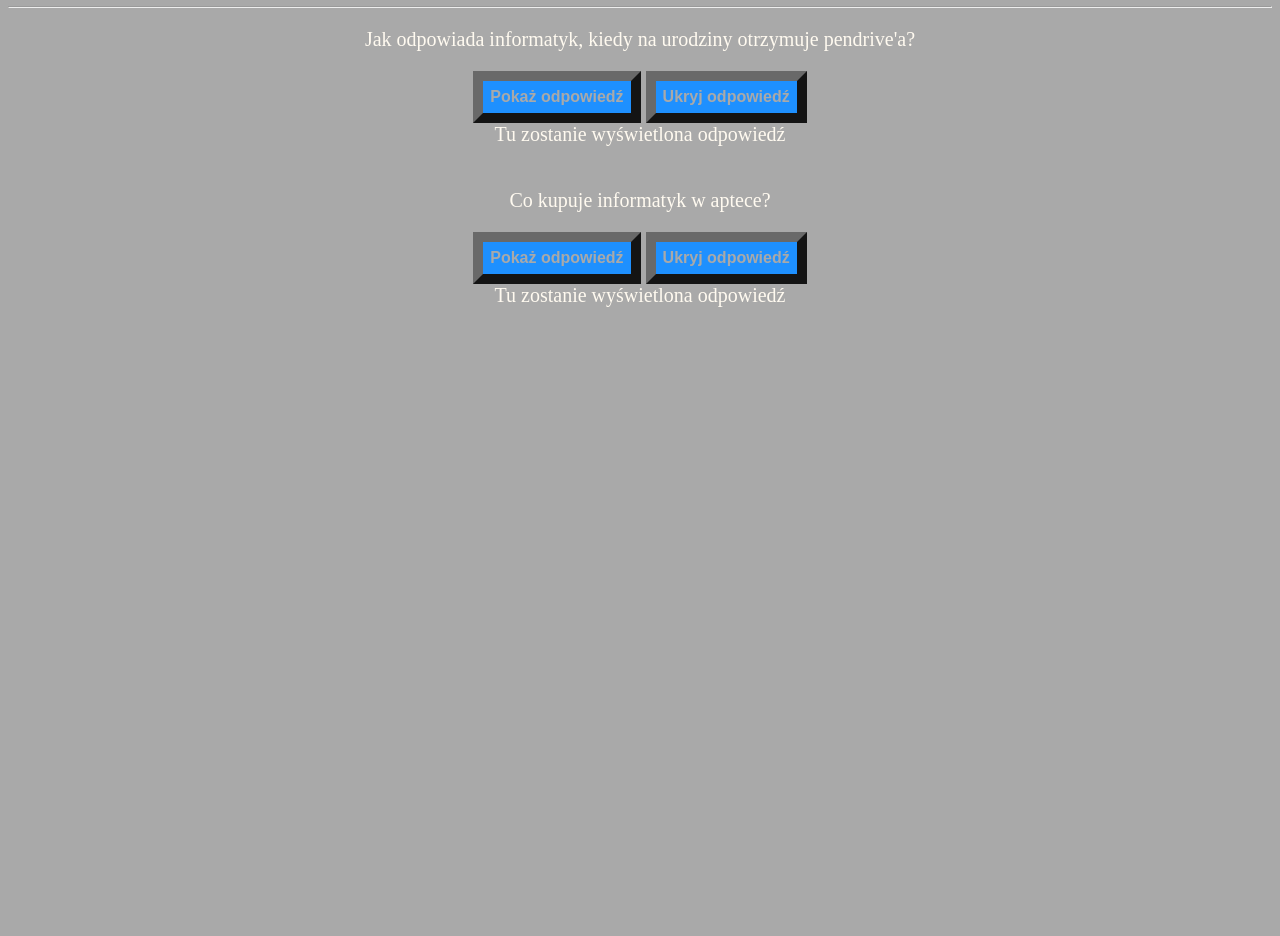
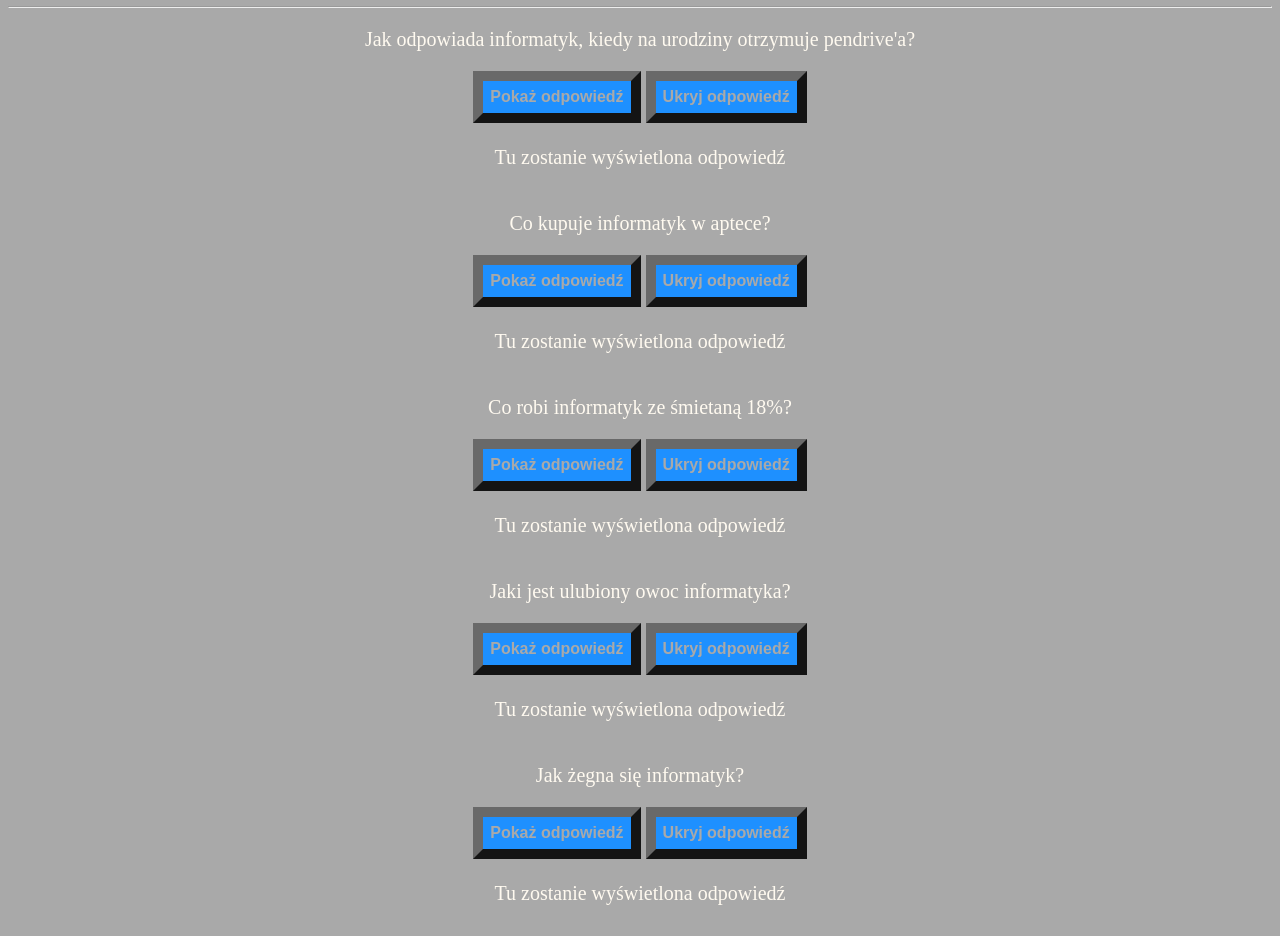
Before and after one commit to OlaJzC/zagadki, a plain HTML site: page index.html in a window 1280 px wide. Shown: the part 95-1031 px from the top of the page. Before the commit the page ends 800 px from the top, so only its background shows below. Drawn offline with Linux system fonts and the light colour scheme.

Commit message:
Update index.html

```diff
--- a/index.html
+++ b/index.html
@@ -16,11 +16,35 @@
         }
         function f3()
         {
-            document.getElementById("odp1").innerHTML="Witaminę C++";
+            document.getElementById("odp2").innerHTML="Witaminę C++";
         }
         function f4()
         {
-            document.getElementById("odp1").innerHTML=" ";
+            document.getElementById("odp2").innerHTML=" ";
+        }
+         function f5()
+        {
+            document.getElementById("odp3").innerHTML="Czeka, aż się załaduje";
+        }
+        function f6()
+        {
+            document.getElementById("odp3").innerHTML=" ";
+        }
+        function f7()
+        {
+            document.getElementById("odp4").innerHTML="Apple";
+        }
+        function f8()
+        {
+            document.getElementById("odp4").innerHTML=" ";
+        }
+        function f9()
+        {
+            document.getElementById("odp5").innerHTML="W imię Ojca i Syna i Ducha Świętego, ENTER.";
+        }
+        function f10()
+        {
+            document.getElementById("odp5").innerHTML=" ";
         }
     </script>
     <link rel="stylesheet" href="style.css" type="text/css" />
@@ -32,13 +56,41 @@
     <button onclick="f1()"> Pokaż odpowiedź </button>
     <button onclick="f2()"> Ukryj odpowiedź </button>
     <br>
+    <br>
     <div id="odp1">Tu zostanie wyświetlona odpowiedź</div>
     <br>
+
     <p>Co kupuje informatyk w aptece?</p>
     <button onclick="f3()"> Pokaż odpowiedź </button>
     <button onclick="f4()"> Ukryj odpowiedź </button>
     <br>
-    <div id="odp1">Tu zostanie wyświetlona odpowiedź</div>
     <br>
+    <div id="odp2">Tu zostanie wyświetlona odpowiedź</div>
+    <br>
+
+    <p>Co robi informatyk ze śmietaną 18%?</p>
+    <button onclick="f5()"> Pokaż odpowiedź </button>
+    <button onclick="f6()"> Ukryj odpowiedź </button>
+    <br>
+    <br>
+    <div id="odp3">Tu zostanie wyświetlona odpowiedź</div>
+    <br>
+
+    <p>Jaki jest ulubiony owoc informatyka?</p>
+    <button onclick="f7()"> Pokaż odpowiedź </button>
+    <button onclick="f8()"> Ukryj odpowiedź </button>
+    <br>
+    <br>
+    <div id="odp4">Tu zostanie wyświetlona odpowiedź</div>
+    <br>
+
+    <p>Jak żegna się informatyk?</p>
+    <button onclick="f9()"> Pokaż odpowiedź </button>
+    <button onclick="f10()"> Ukryj odpowiedź </button>
+    <br>
+    <br>
+    <div id="odp5">Tu zostanie wyświetlona odpowiedź</div>
+    <br>
+
 </body>
 </html>
```
